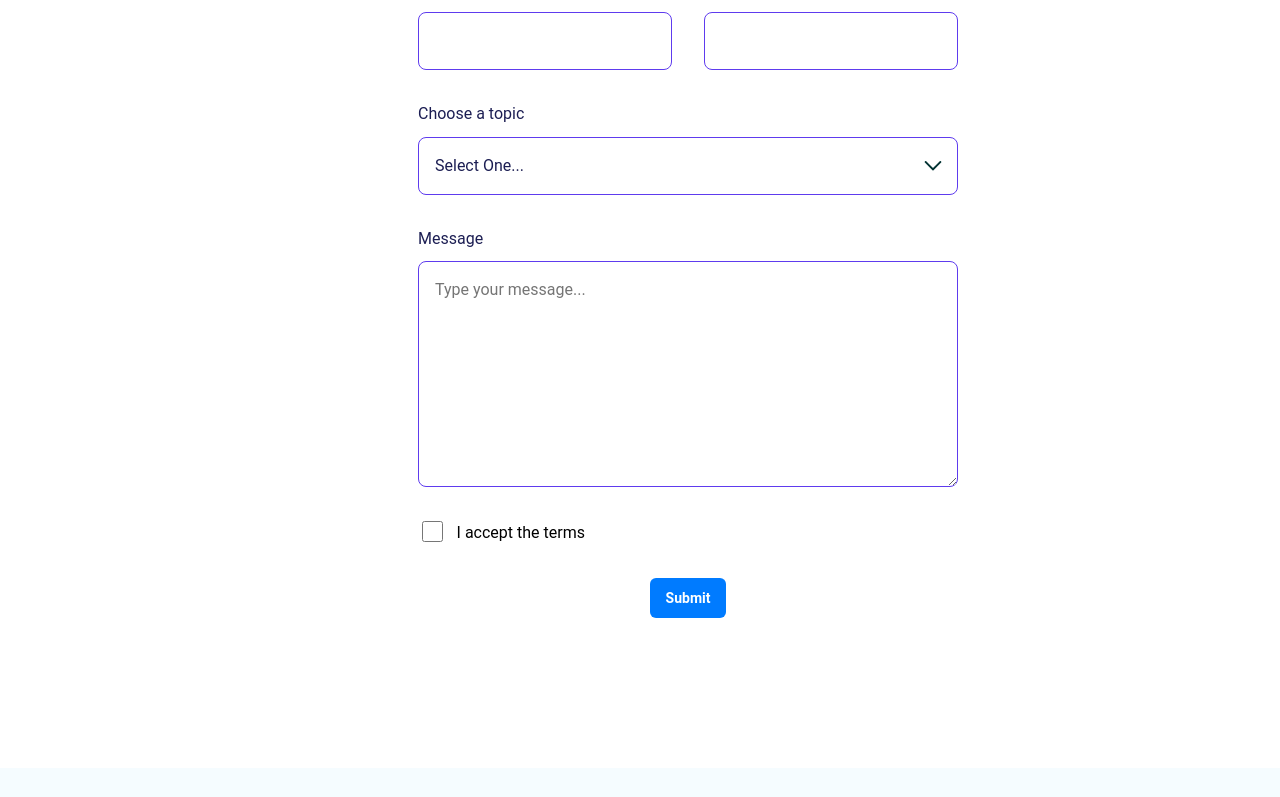
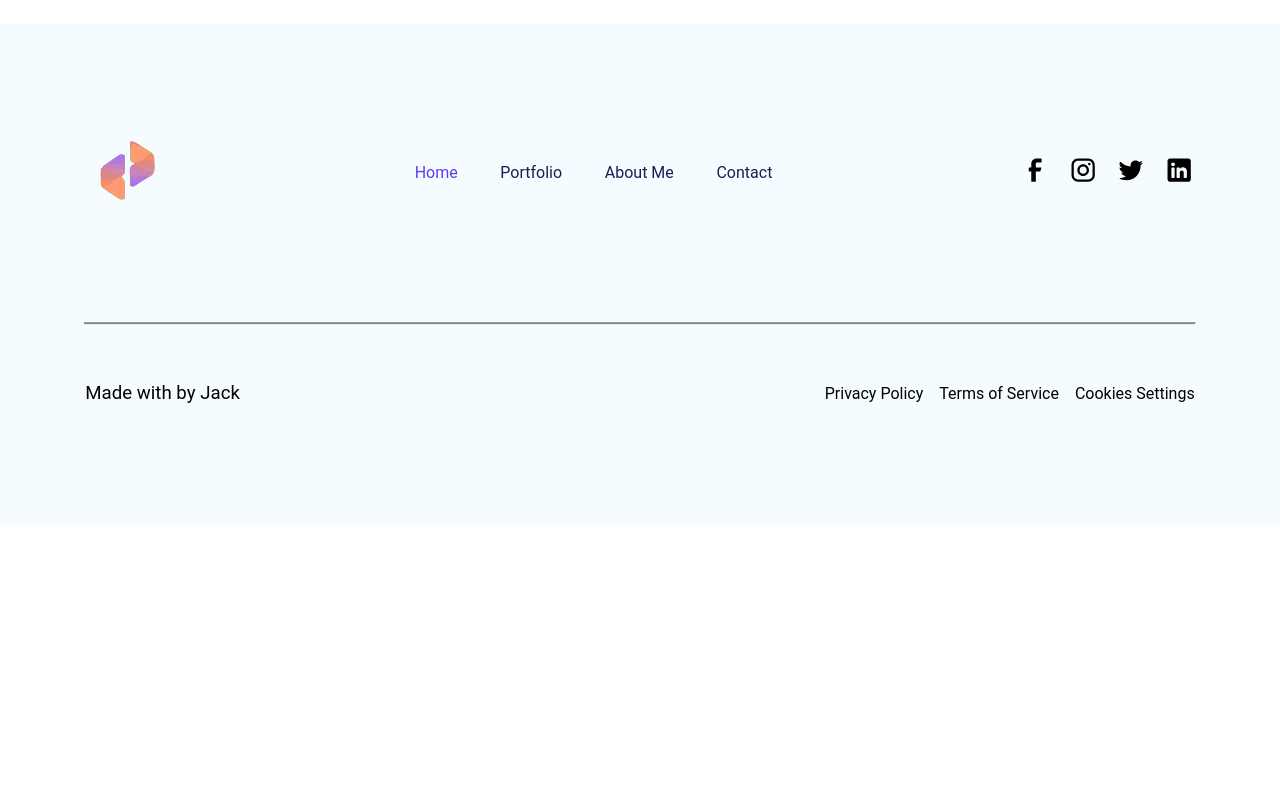
Before and after one commit to PlanetJack/react-js-portfolio, a React (Create React App) app: page / in a window 1280 px wide. Shown: the part 6283-7080 px from the top of the page. After the commit the page ends 6808 px from the top, so only its background shows below. Built offline with nearby package versions, Linux system fonts and the light colour scheme.

Commit message:
updated contact function

```diff
--- a/src/App.css
+++ b/src/App.css
@@ -472,18 +472,18 @@ h3 {
 /* Portfolio Button Links */
 .portfolio-links {
   display: flex;
-  gap: 12px; /* 버튼 사이 간격 추가 */
-  flex-wrap: wrap; /* 버튼 줄바꿈 처리 */
+  gap: 12px;
+  flex-wrap: wrap;
 }
 
 /* Button Style */
 .btn {
-  padding: 8px 16px; /* 버튼 크기 축소 */
-  font-size: 14px; /* 폰트 크기 축소 */
+  padding: 8px 16px;
+  font-size: 14px;
   background-color: #007bff;
   color: white;
   border: none;
-  border-radius: 6px; /* 버튼 모서리 둥글게 조정 */
+  border-radius: 6px;
   cursor: pointer;
   font-weight: 600;
   transition: background-color 0.3s ease, transform 0.1s ease;
@@ -491,7 +491,7 @@ h3 {
 
 .btn:hover {
   background-color: #0056b3;
-  transform: translateY(-2px); /* 버튼 호버 시 살짝 떠오르는 효과 */
+  transform: translateY(-2px);
 }
 
 /* Close Button Style */
@@ -660,8 +660,9 @@ Testimonial Ends */
     display: grid;
     grid-template-columns: auto;
     grid-template-rows: repeat(5, auto);
-    width: 40%;
+    max-width: 600px;
     row-gap: 32px;
+    margin: 0 auto;
 }
 .container {
     display: grid;
@@ -844,6 +845,7 @@ select {
       gap: 30px;
     }
     @media screen and (max-width: 768px) {
+
       .contact--section {
           padding: 50px 20px;
           height: 100vh;
--- a/src/Pages/Home/ContactMe.jsx
+++ b/src/Pages/Home/ContactMe.jsx
@@ -1,6 +1,35 @@
 export default function ContactMe() {
+    // const sendEmail = async (e) => {
+    //     e.preventDefault();
+
+    //     const formData = new FormData(e.target);
+    //     const data = Object.fromEntries(formData);
+
+    //     try {
+    //         const response = await fetch('http://localhost:5000/send', {
+    //             method: 'POST',
+    //             headers: { 'Content-Type': 'application/json' },
+    //             body: JSON.stringify(data)
+    //         });
+
+    //         if (response.ok) {
+    //             alert('Message sent successfully!');
+    //         } else {
+    //             alert('Failed to send the message. Please try again later.');
+    //         }
+    //     } catch (error) {
+    //         console.error(error);
+    //         alert('An error occurred. Please try again.');
+    //     }
+
+    //     e.target.reset();
+    // };
+
      return (
         <section id="Contact" className="contact--section">
+            {/* <form className="contact--form--container" onSubmit={sendEmail}> */}
+
+
             <div>
                 <p className="sub--title">Get In Touch</p>
                 <h2>Contact Me</h2>
@@ -9,8 +38,10 @@ export default function ContactMe() {
                     <br/>
                     Whether you're planning a project, looking for a skilled developer to join your team, </p>
                  <p className="text-lg">or simply want to connect, don't hesitate to get in touch</p>
+                 <br/>
+                 <h3>jackkim620@gmail.com</h3>
             </div>
-            <form className="contact--form--container">
+            {/* <form className="contact--form--container">
                 <div className="container">
                     <label htmlFor="first-name"
                         className="contact--label">
@@ -52,7 +83,8 @@ export default function ContactMe() {
                                required
                         />
                     </label>
-                </div>
+                </div> */}
+                {/*
                 <label htmlFor="choose topic"
                         className="contact--label">
                         <span className="text-md">Choose a topic</span>
@@ -63,7 +95,8 @@ export default function ContactMe() {
                             <option>Item 3</option>
                         </select>
                     </label>
-                <label htmlFor="message"
+                    */}
+                {/* <label htmlFor="message"
                        className="contact--label">
                         <span className="text-md">Message</span>
                         <textarea
@@ -72,18 +105,23 @@ export default function ContactMe() {
                             rows="8"
                             placeholder="Type your message..."
                         />
-                    </label>
+                    </label> */}
+                    {/*
                     <label htmlFor="checkbox"
                     className="checkbox--label">
                         <input type="checkbox" required name="checkbox"
                         id="checkbox" />
                         <span className="text-sm">I accept the terms</span>
                     </label>
+                    */}
+
+                    {/* </form>
+
                     <div>
                         <button className="btn btn-primary contact--form--btn">
                             Submit</button>
-                            </div>
-            </form>
+                            </div> */}
+            {/* </form> */}
         </section>
      )
 }
--- a/src/Pages/Home/Footer.jsx
+++ b/src/Pages/Home/Footer.jsx
@@ -6,7 +6,7 @@ function Footer() {
     <footer className="footer--container">
       <div className="footer--link--container">
         <div>
-          <img src="./img/logo.svg" alt="Logoipsum" />
+          <img src="./img/logo.png" alt="Logoipsum" />
         </div>
         <div className="footer--items">
           <ul>
@@ -133,7 +133,7 @@ function Footer() {
             </li>
             <li>
               <a
-                href="https://www.linkedin.com/"
+                href="http://www.linkedin.com/in/planetjacky/"
                 className="navbar--content"
                 target="_blank"
                 rel="noreferrer"
--- a/src/Pages/Home/MyPortfolio.jsx
+++ b/src/Pages/Home/MyPortfolio.jsx
@@ -57,34 +57,29 @@ export default function MyPortfolio() {
         ))}
       </div>
 
-      {/* Modal */}
       {isModalOpen && selectedProject && (
         <>
-          {/* Overlay */}
           <div className="modal-overlay open" onClick={closeModal}></div>
-
-          {/* Modal */}
           <div className="modal open">
             <div className="modal-content">
               <h2>{selectedProject.title}</h2>
-              {selectedProject.modalDescription.map((content, index) => (
+              {selectedProject.modalDescription.map((content, index) =>
                 typeof content === "string" ? (
                   <p key={index}>{content}</p>
-                ) : content.type === "image" ? (
+                ) : (
                   <img
                     key={index}
                     src={content.src}
                     alt={selectedProject.title}
                     className="modal-image"
                   />
-                ) : null
-              ))}
+                )
+              )}
               <button className="btn-close" onClick={closeModal}>
                 Close
               </button>
             </div>
           </div>
-
         </>
       )}
     </section>
```
Also changed, not shown: package.json (+10 -1 lines), server.js (added, +41 -0 lines), public/img/logo.png (added), 1 other file (tests, documents, lock files or other folders).
